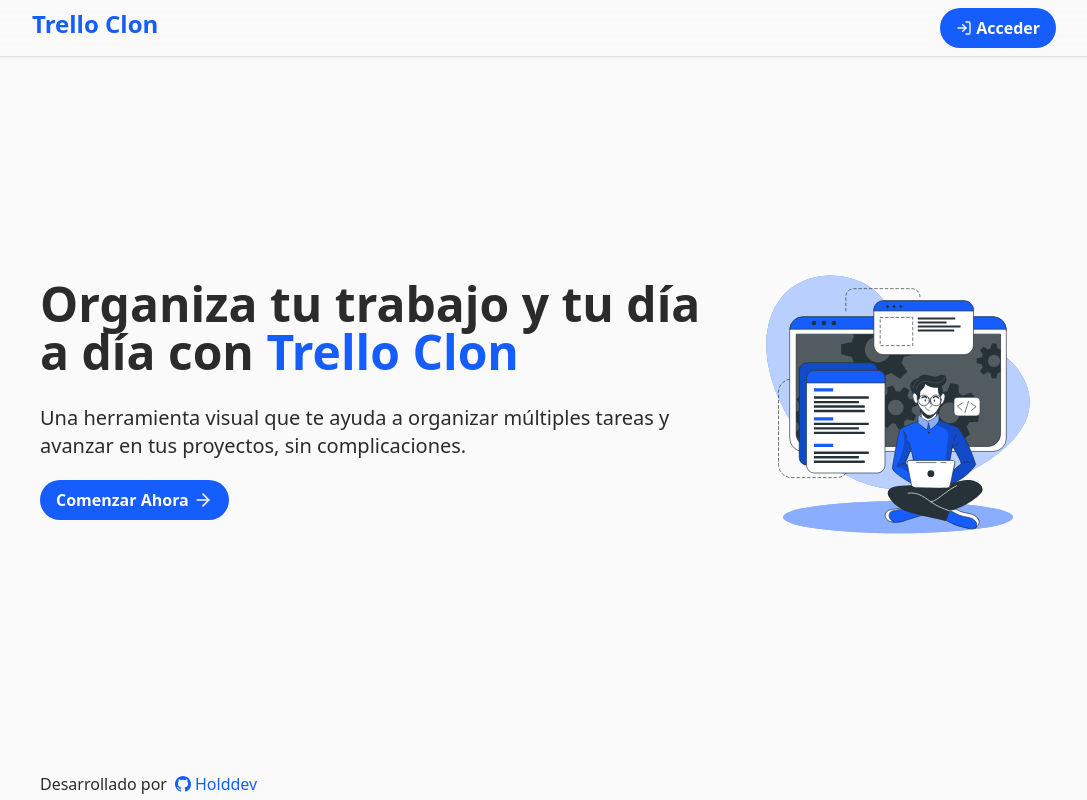
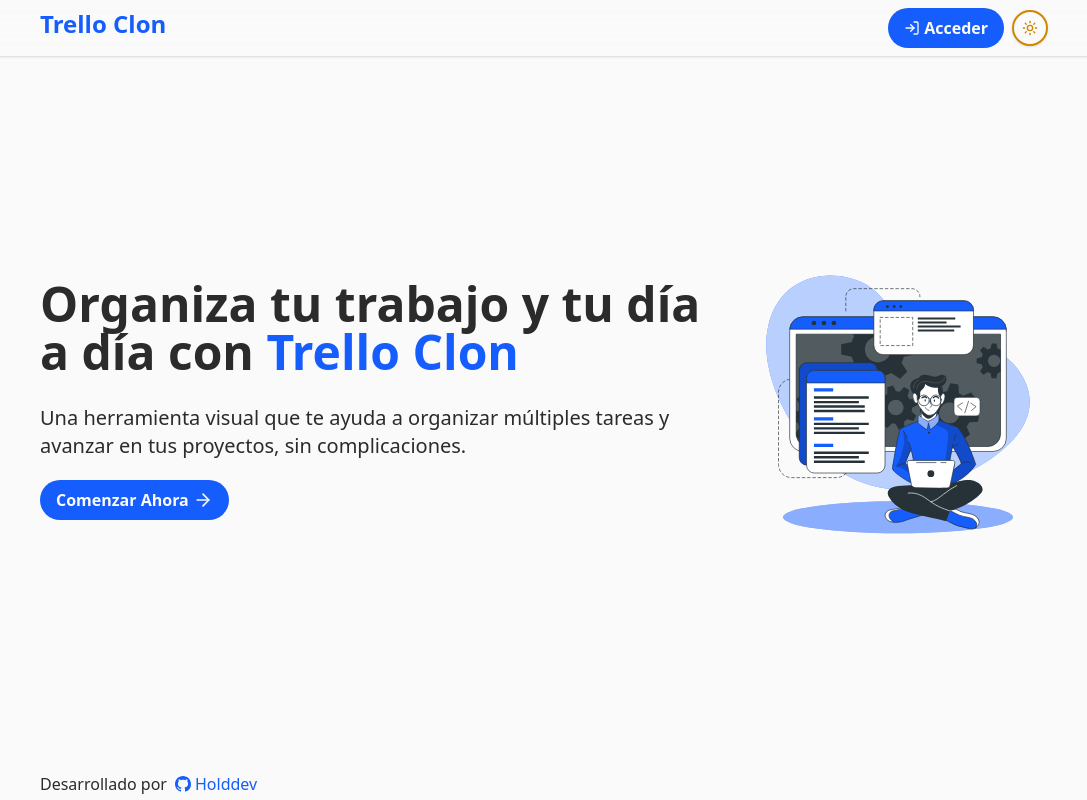
Before and after one commit to holddev/trello-clon-spa, a React (Vite) app: page / in a window 1280 px wide. Shown: the whole page, without its empty margins (96-1183 px from the left). Built offline with nearby package versions, Linux system fonts and the light colour scheme; no server answers.

Commit message:
refactor: restructure Header component for improved layout and readability

```diff
--- a/src/components/Header.tsx
+++ b/src/components/Header.tsx
@@ -1,12 +1,14 @@
 import { SignedIn, SignedOut, SignInButton, UserButton } from "@clerk/clerk-react"
 import { Button } from "./UI/Button"
 import { LogInIcon } from "lucide-react"
+import { ToggleTheme } from "./ToggleTheme"
 
 export const Header = () => {
   return (
     <header className="fixed left-0 w-full  backdrop-blur-2xl shadow-sm">
-      <div className="max-w-5xl flex justify-between py-2 mx-auto">
-        <h2 className="text-base sm:text-xl md:text-2xl font-bold text-blue-600">Trello Clon</h2>
+      <div className="max-w-5xl flex justify-between py-2 mx-auto px-2">
+        <h2 className="text-base sm:text-xl md:text-2xl font-bold text-primary">Trello Clon</h2>
+        <div className="flex items-center gap-2">
           <SignedOut>
             <SignInButton mode="modal">
               <Button className="font-semibold flex items-center gap-1">
@@ -17,6 +19,8 @@ export const Header = () => {
           <SignedIn>
             <UserButton showName />
           </SignedIn>
+          <ToggleTheme />
+        </div>
       </div>
     </header>
   )
```
Lines whose indentation alone changed are shown as unchanged.
